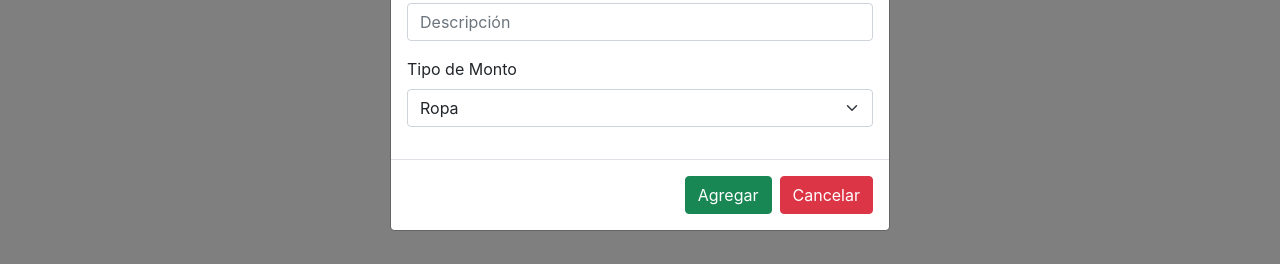
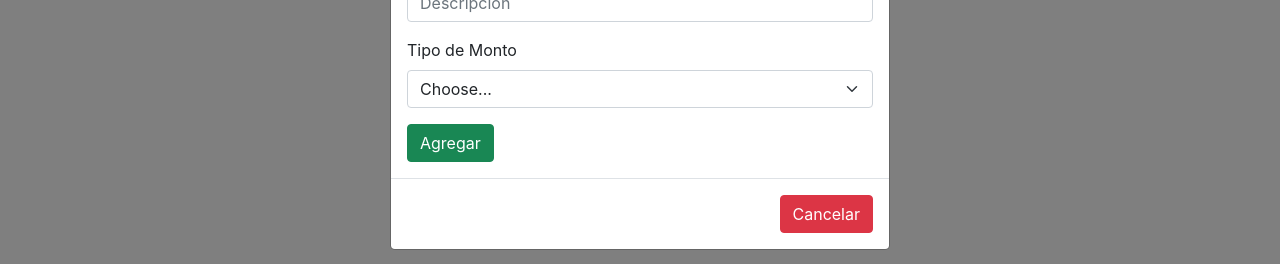
Before and after one commit to arquitectura-construccion/CountCash-FrontEnd, a React (Create React App) app in the folder countcash-frontend/: page /mainpage in a window 1280 px wide. Both pictures are taken after a click on the button "Agregar". Shown: the part 374-638 px from the top of the page. Built offline with nearby package versions, Linux system fonts and the light colour scheme; no server answers.

Commit message:
Modal changes pt 5

```diff
--- a/countcash-frontend/src/AddFlowModal.js
+++ b/countcash-frontend/src/AddFlowModal.js
@@ -1,37 +1,45 @@
 import React,{Component} from "react";
 import {Modal, Button, Row, Col, Form} from 'react-bootstrap';
-
+import Cookies from 'universal-cookie';
+var cookies = new Cookies();
 const baseUrl = "https://localhost:5001/api/FlujoUsuario/PostFlujoUsuario";
 export class AddFlowModal extends Component{
 
     constructor(props){
         super(props);
-        this.state = { flow: [] };
+        // this.state = { flow: [] };
         this.handleSubmit=this.handleSubmit.bind(this);
     }
 
-    refreshList() {
-        fetch(baseUrl)
-            .then(response => response.json())
-            .then(data => {
-                this.setState({ flow: data })
-            });
-    }
+    // refreshList() {
+    //     fetch(baseUrl)
+    //         .then(response => response.json())
+    //         .then(data => {
+    //             this.setState({ flow: data })
+    //         });
+    // }
 
-    componentDidMount() {
-        this.refreshList();
-    }
+    // componentDidMount() {
+    //     this.refreshList();
+    // }
 
-    componentDidUpdate() {
-        this.refreshList();
-    }
+    // componentDidUpdate() {
+    //     this.refreshList();
+    // }
 
-    onChange = e =>{
-        this.setState({value : e.target.value});
-    }
+    // onChange = e =>{
+    //     this.setState({value : e.target.value});
+    // }
+
+    // handleChange = e =>{
+    //     const { name, value } = e.target;
+    // }
 
     handleSubmit(event){
         event.preventDefault();
+        const data={
+            usuarioID: cookies.get("id")
+        }
         fetch(baseUrl,{
             method:'POST',
             header:{
@@ -39,16 +47,18 @@ export class AddFlowModal extends Component{
                 'Content-Type':'application/json'
             },
             body:{
-                TipoFlujo: event.target.TipoFlujo.value,
-                Monto: event.target.Monto.value,
-                Descripcion: event.target.Descripcion.value,
+                usuarioID: data.usuarioID,
+                tipoFlujoID: event.target.TipoFlujoID.value,
+                monto: event.target.Monto.value,
+                descripcion: event.target.Descripcion.value,
                 // Flujo: event.target.Flujo.value,
-                TipoMonto: event.target.TipoMonto.value
+                tipoMontoID: event.target.TipoMontoID.value
             }
         })
         .then(res=>res.json())
         .then((result)=>{
             alert(result);
+            console.log(event.target.tipoFlujoID.value)
         },
         (error)=>{
             alert('No se pudo agregar el flujo.');
@@ -56,7 +66,7 @@ export class AddFlowModal extends Component{
     }
 
     render(){
-        const { flow } = this.state;
+        // const { flow } = this.state;
         return(
             <div className="container">
                 <Modal {...this.props} aria-labelledby="contained-modal-title-vcenter" centered>
@@ -67,18 +77,20 @@ export class AddFlowModal extends Component{
                     </Modal.Header>
                     <Modal.Body>
                         <Form onSubmit={this.handleSubmit}>
-                            <Form.Group className="mb-3" controlId="TipoFlujo">
+                            <Form.Group className="mb-3" controlId="TipoFlujoID">
                                 <Form.Check
                                     inline
                                     label="Gasto"
                                     name="TipoFlujo"
-                                    type="radio"/>
+                                    type="radio"
+                                    value="2"/>
 
                                 <Form.Check
                                     inline
                                     label="Ingreso"
                                     name="TipoFlujo"
-                                    type="radio"/>
+                                    type="radio"
+                                    value="1"/>
                             </Form.Group>
 
                             <Form.Group as={Row} className="mb-3" controlId="Monto">
@@ -86,7 +98,7 @@ export class AddFlowModal extends Component{
                                     Monto:
                                 </Form.Label>
                                 <Col>
-                                    <Form.Control name= "Monto" type="text" required placeholder="0.00"/>
+                                    <Form.Control name= "Monto" type="number" required placeholder="0.00"/>
                                 </Col>
                             </Form.Group>
 
@@ -98,22 +110,26 @@ export class AddFlowModal extends Component{
                                 <Form.Label>
                                     Tipo de Monto
                                 </Form.Label>
-                                <Form.Select name="TipoMonto" defaultValue="Choose...">
-                                    <option>Ropa</option>
-                                    <option>Recreacion</option>
-                                    <option>Educacion</option>
-                                    <option>Vivienda</option>
-                                    <option>Comida</option>
-                                    <option>Transporte y Comunicacion</option>
-                                    <option>Ingreso</option>
+                                <Form.Select name="TipoMontoID" defaultValue="Choose...">
+                                    <option> Choose...</option>
+                                    <option value="1">Ropa</option>
+                                    <option value="2">Recreacion</option>
+                                    <option value="3"> Educacion</option>
+                                    <option value="4">Vivienda</option>
+                                    <option value="5">Comida</option>
+                                    <option value="6">Transporte y Comunicacion</option>
+                                    <option value="7">Ingreso</option>
                                 </Form.Select>
+                            </Form.Group>
+
+                            <Form.Group>
+                                <Button variant="success" type="submit">
+                                    Agregar
+                                </Button>
                             </Form.Group>
                         </Form>
                     </Modal.Body>
                     <Modal.Footer>
-                        <Button variant="success" type="submit">
-                            Agregar
-                        </Button>
                         <Button variant="danger" onClick={this.props.onHide}>
                             Cancelar
                         </Button>
```
